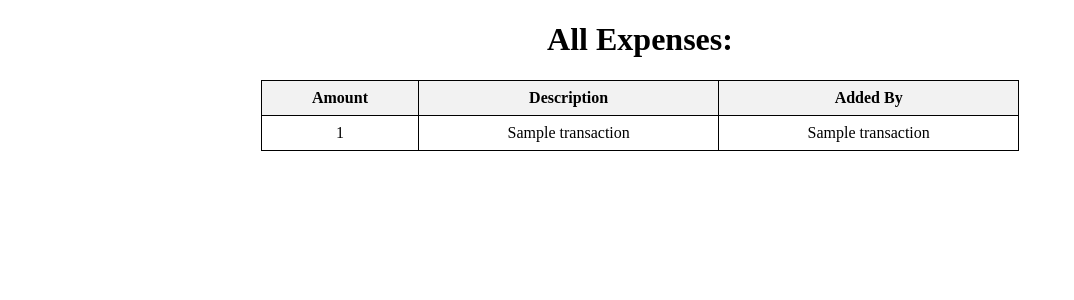
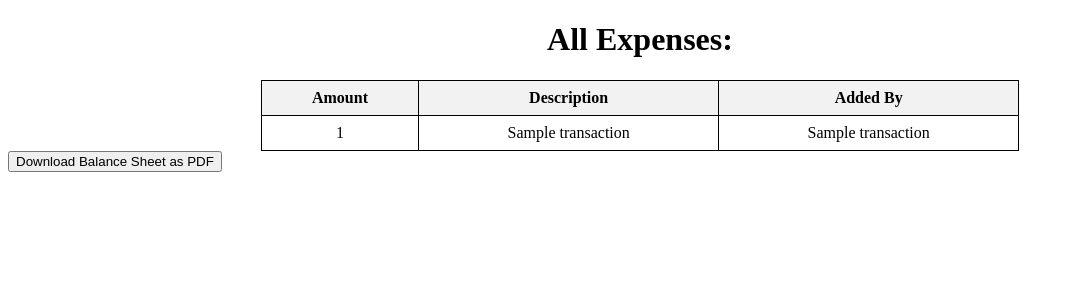
Before and after one commit to Prathambathla10/Expense-Tracker, a Flask app: template templates/balance-sheet.html in a window 1280 px wide. Shown: the top 300 px of the page, without its empty margins (0-1074 px from the left). Run offline with Flask 3, Linux system fonts and the light colour scheme; the template is opened without the code that fills it: most values are stand-ins (such as "Sample title", 1, 10 or a date in 2020); some libraries are stand-ins or nearby versions.

Commit message:
Update balance-sheet.html

```diff
--- a/templates/balance-sheet.html
+++ b/templates/balance-sheet.html
@@ -9,7 +9,7 @@
 <body>
     <h1 class="heading">All Expenses:</h1>
 
-    <table border="1">
+    <table id="balance-sheet" border="1">
         <tr>
             <th>Amount</th>
             <th>Description</th>
@@ -20,10 +20,36 @@
             <td>{{ transaction[0] }}</td>
             <td>{{ transaction[1] }}</td>
             <td>{{ transaction[2] }}</td>
-
         </tr>
         {% endfor %}
     </table>
 
+    <button id="download-btn">Download Balance Sheet as PDF</button>
+
+    <script src="https://cdnjs.cloudflare.com/ajax/libs/jspdf/2.5.1/jspdf.umd.min.js"></script>
+    <script>
+        document.getElementById('download-btn').addEventListener('click', function() {
+            const { jsPDF } = window.jspdf;
+            const doc = new jsPDF();
+
+            // Get table data
+            let table = document.getElementById('balance-sheet');
+            let rows = Array.from(table.rows);
+
+            // Add title
+            doc.text("Balance Sheet", 14, 10);
+            doc.setFontSize(12);
+            let startY = 20;
+
+            // Add rows to PDF
+            rows.forEach((row, index) => {
+                let cells = Array.from(row.cells).map(cell => cell.innerText);
+                doc.text(cells.join(' '), 14, startY + (index * 10));
+            });
+
+            // Save the PDF
+            doc.save('balance_sheet.pdf');
+        });
+    </script>
 </body>
 </html>
```
